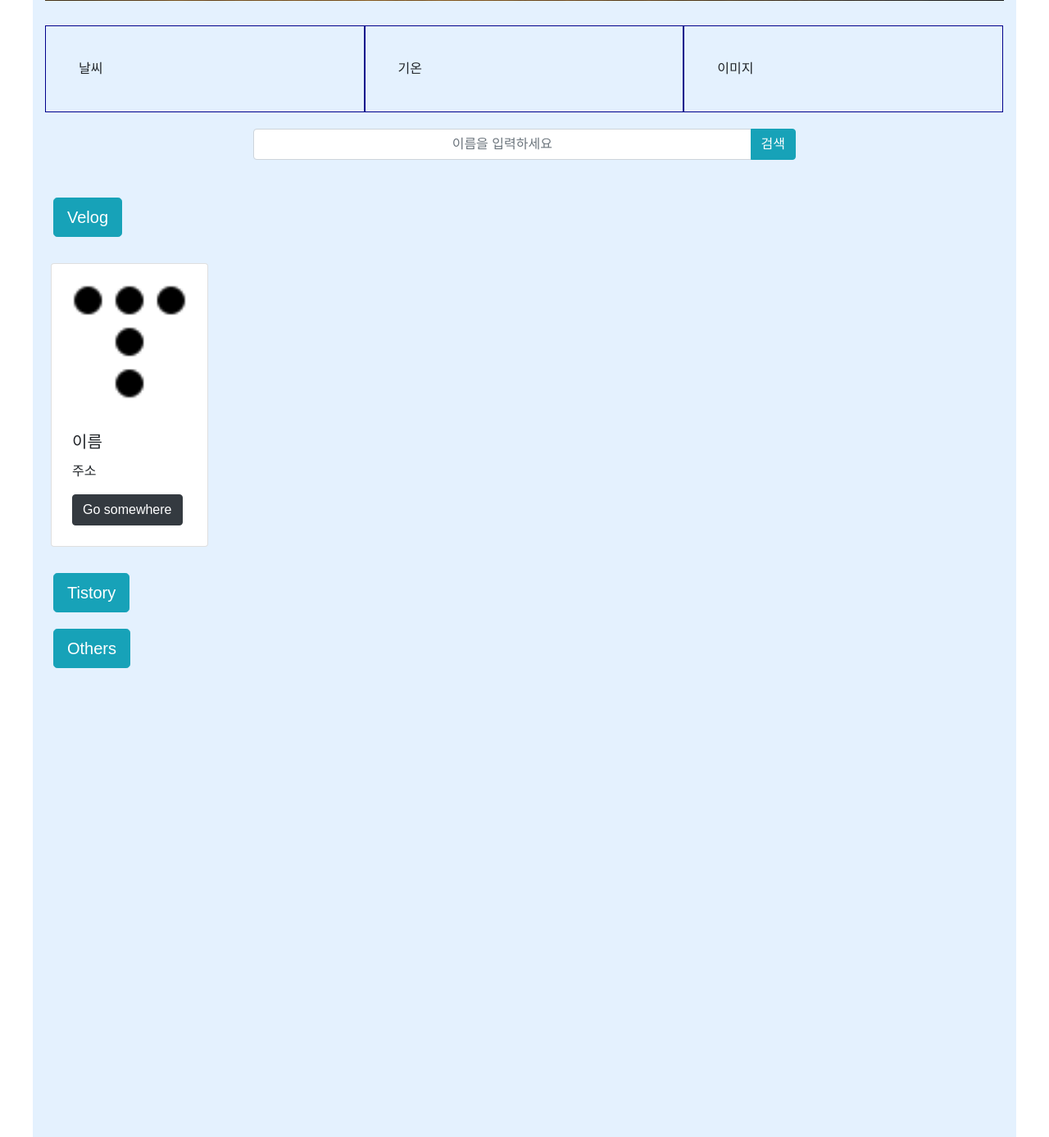
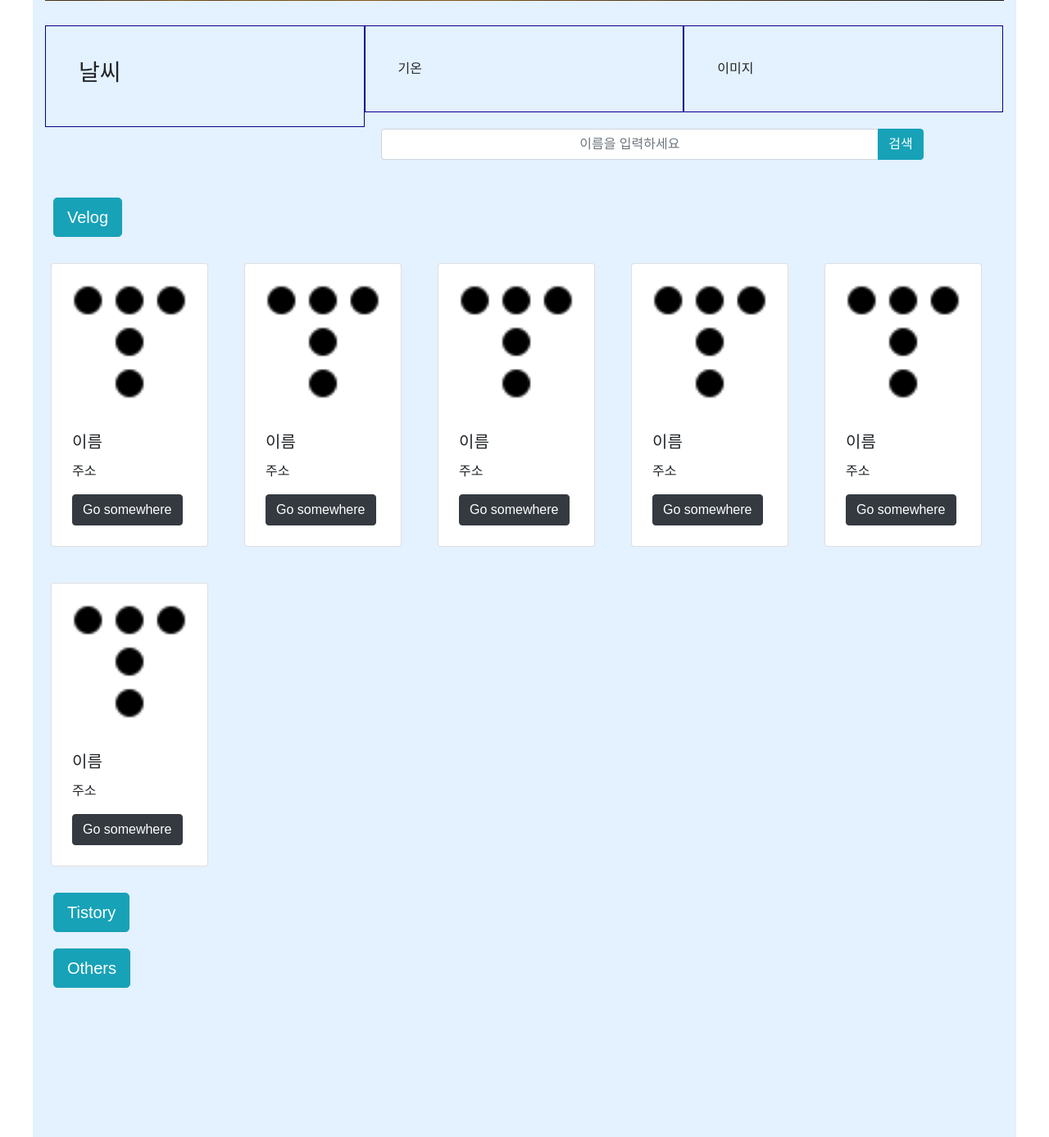
Before and after one commit to Ohjinn/TIL_Collection_project, a Flask app: page / in a window 1280 px wide. Shown: the part 474-1861 px from the top of the page at 82% size. Run offline with Flask 2, Linux system fonts and the light colour scheme; data that the repository does not hold is empty; some libraries are stand-ins or nearby versions; some web fonts are replaced.

Commit message:
Weather update

```diff
--- a/templates/index.html
+++ b/templates/index.html
@@ -24,9 +24,63 @@
 
     <title>TIL 뭐시당가</title>
     <style type="text/css">
+    </style>
+    <script defer src="https://use.fontawesome.com/releases/v5.15.2/js/all.js"
+            integrity="sha384-vuFJ2JiSdUpXLKGK+tDteQZBqNlMwAjhZ3TvPaDfN9QmbPb7Q8qUpbSNapQev3YF"
+            crossorigin="anonymous"></script>
 
-    </style>
     <script>
+
+        function showLocation(position) {   // 위치 정보 호출 성공시
+            let latitude = position.coords.latitude   // 위도
+            let longitude = position.coords.longitude  // 경도
+
+            let apiKey = '97329c7c315676010b49d9b9dc79185c';
+            let weatherUrl = "https://api.openweathermap.org/data/2.5/weather?lat=" + latitude
+                + "&lon=" + longitude
+                + "&appid=" + apiKey;
+            let options = {method: 'GET'}
+            $.ajax(weatherUrl, options).then((response) => {
+                console.log(response)
+                let icon = response.weather[0].icon
+                let iconUrl = "http://openweathermap.org/img/wn/" + icon + "@2x.png"
+                let img = document.querySelector("#wicon")
+                img.src = iconUrl
+                $("#tempr").text(parseInt(response.main.temp - 273) + '˚'); // 현재 온도
+            }).catch((error) => {
+                console.log(error)
+            })
+
+            // $.ajax({
+            //     type: "GET",
+            //     url: "https://api.openweathermap.org/data/2.5/weather?lat=" + latitude
+            //         + "&lon=" + longitude
+            //         + "&appid=" + apiKey,
+            //     data: {},
+            //     success: function (response) {
+            //         let icon = response["weather"]["icon"];
+            //         let currentTemperature = response["main"]["temp"]-273;
+            //         let iconUrl = "http://openweathermap.org/img/wn/" + icon + "@2x.png";
+            //         let img = document.querySelector("#wicon");
+            //         img.src = iconUrl;
+            //         let temp_html = `${currentTemperature}<span class="tempr" id="weather tempr"></span></div><div class="weather">${img.src}<img class="wicon" id="weather wicon" src="">`;
+            //         console.log(temp_html);
+            //         $('#weather').append(temp_html);
+            // $("#tempr").text(parseInt(response.main.temp - 273) + '˚');
+            //     }
+            // })
+        }
+
+        function showError(position) {
+            // 실패 했을 때 처리
+            alert("위치 정보를 얻을 수 없습니다.")
+        }
+
+        window.addEventListener('load', () => {
+            if (window.navigator.geolocation) {
+                window.navigator.geolocation.getCurrentPosition(showLocation, showError)
+            }
+        })
 
     </script>
 </head>
@@ -37,9 +91,9 @@
     </div>
     <!--날씨 배너-->
     <div style="margin: 30px 0px 20px 0px">
-            <div class="weather">날씨</div>
-            <div class="weather">기온</div>
-            <div class="weather">이미지</div>
+        <div class="weather"><h3>날씨</h3></div>
+        <div class="weather" id = "weather">기온<span class="tempr" id="tempr"></span></div>
+        <div class="weather">이미지<img class="wicon" id="wicon" src=""></div>
     </div>
     <!--검색-->
     <div class="input-group mb-3 searchbar">
@@ -52,7 +106,47 @@
     <div id="flush">
         <div>
             <div type="button" class="btn btn-info btn-lg" style="margin: 10px;">Velog</div>
-                <div class="row" id="addingBox">
+            <div class="row">
+                <div class="card hotboxs">
+                    <img class="card-img-top card-rows" src="../static/tistoryImage.ico" alt="Card image cap">
+                    <div class="card-body">
+                        <h5 class="card-title">이름</h5>
+                        <p class="card-text">주소</p>
+                        <a href="#" class="btn btn-dark">Go somewhere</a>
+                    </div>
+                </div>
+                <div class="card hotboxs">
+                    <img class="card-img-top card-rows" src="../static/tistoryImage.ico" alt="Card image cap">
+                    <div class="card-body">
+                        <h5 class="card-title">이름</h5>
+                        <p class="card-text">주소</p>
+                        <a href="#" class="btn btn-dark">Go somewhere</a>
+                    </div>
+                </div>
+                <div class="card hotboxs">
+                    <img class="card-img-top card-rows" src="../static/tistoryImage.ico" alt="Card image cap">
+                    <div class="card-body">
+                        <h5 class="card-title">이름</h5>
+                        <p class="card-text">주소</p>
+                        <a href="#" class="btn btn-dark">Go somewhere</a>
+                    </div>
+                </div>
+                <div class="card hotboxs">
+                    <img class="card-img-top card-rows" src="../static/tistoryImage.ico" alt="Card image cap">
+                    <div class="card-body">
+                        <h5 class="card-title">이름</h5>
+                        <p class="card-text">주소</p>
+                        <a href="#" class="btn btn-dark">Go somewhere</a>
+                    </div>
+                </div>
+                <div class="card hotboxs">
+                    <img class="card-img-top card-rows" src="../static/tistoryImage.ico" alt="Card image cap">
+                    <div class="card-body">
+                        <h5 class="card-title">이름</h5>
+                        <p class="card-text">주소</p>
+                        <a href="#" class="btn btn-dark">Go somewhere</a>
+                    </div>
+                </div>
                 <div class="card hotboxs">
                     <img class="card-img-top card-rows" src="../static/tistoryImage.ico" alt="Card image cap">
                     <div class="card-body">
@@ -66,11 +160,13 @@
         <div>
             <div type="button" class="btn btn-info btn-lg" style="margin: 10px;">Tistory</div>
             <div class="row">
+
             </div>
         </div>
         <div>
             <div type="button" class="btn btn-info btn-lg" style="margin: 10px; float: none">Others</div>
             <div>
+
             </div>
         </div>
     </div>
```
Lines whose indentation alone changed are shown as unchanged.
